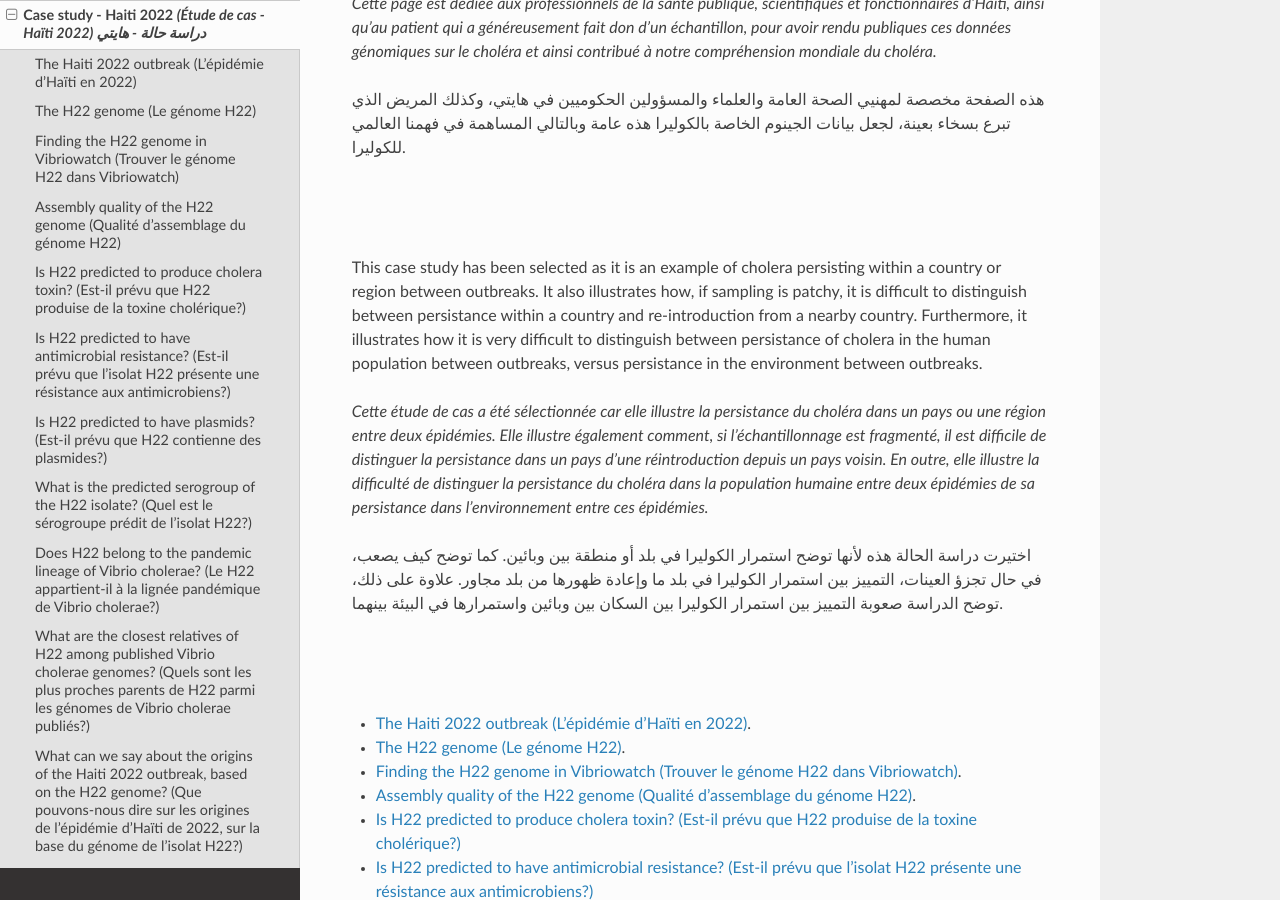
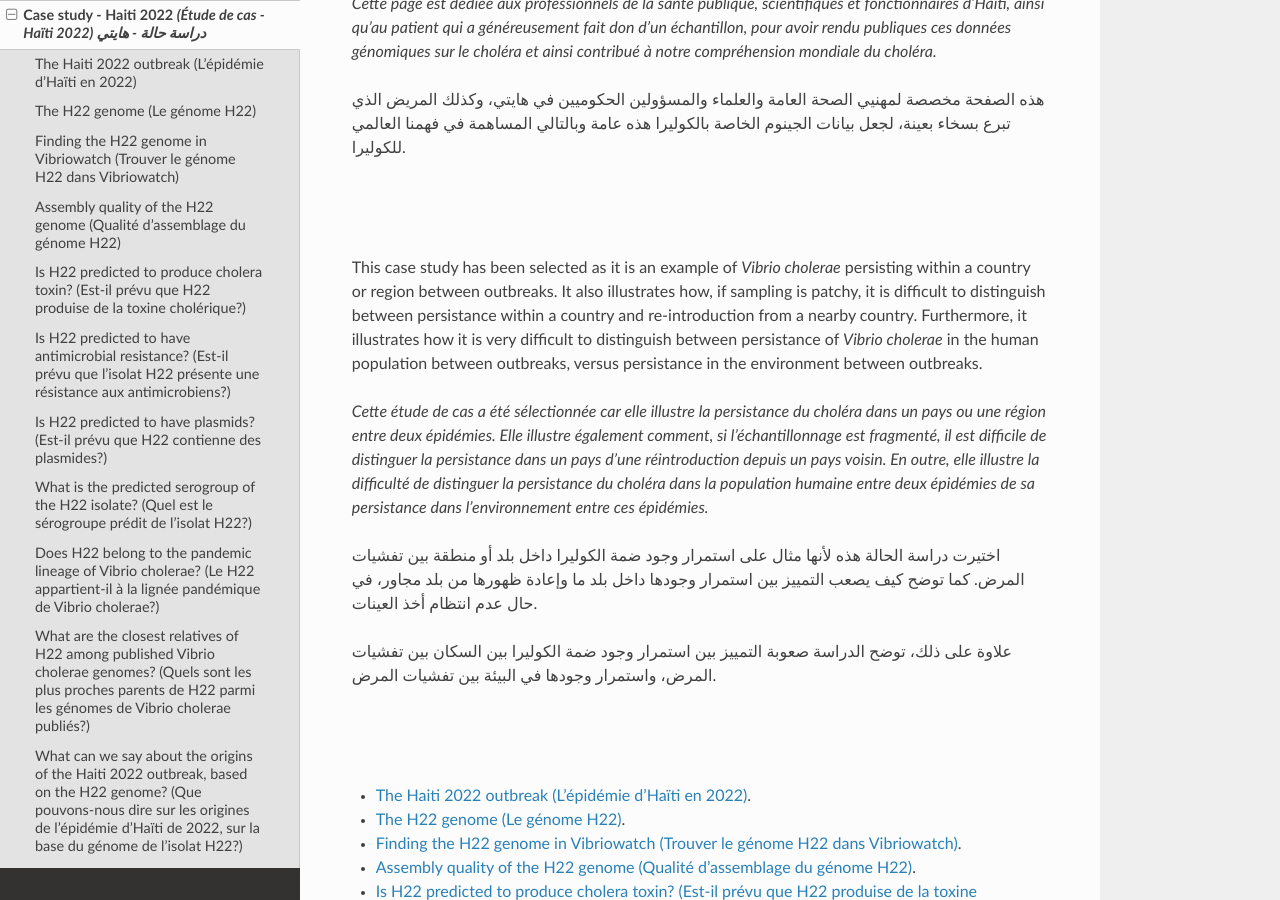
Before and after one commit to avrilcoghlan/vibriowatch, a Sphinx documentation site: the page built from docs/source/haiti.rst, in a window 1280 px wide and 900 px high, scrolled down 590 px. Built offline with Sphinx 7.4.7 and the Read the Docs theme 3.1.0, drawn with Linux system fonts in a browser that asks for light colours.

Commit message:
Update haiti.rst

```diff
--- a/docs/source/haiti.rst
+++ b/docs/source/haiti.rst
@@ -21,14 +21,16 @@ global understanding of cholera.
 |
 |
 
-This case study has been selected as it is an example of cholera persisting within a country or region between outbreaks. It also illustrates
+This case study has been selected as it is an example of *Vibrio cholerae* persisting within a country or region between outbreaks. It also illustrates
 how, if sampling is patchy, it is difficult to distinguish between persistance within a country and re-introduction from a nearby country.
-Furthermore, it illustrates how it is very difficult to distinguish between persistance of cholera in the human population between outbreaks, versus
+Furthermore, it illustrates how it is very difficult to distinguish between persistance of *Vibrio cholerae* in the human population between outbreaks, versus
 persistance in the environment between outbreaks.
 
 *Cette étude de cas a été sélectionnée car elle illustre la persistance du choléra dans un pays ou une région entre deux épidémies. Elle illustre également comment, si l'échantillonnage est fragmenté, il est difficile de distinguer la persistance dans un pays d'une réintroduction depuis un pays voisin. En outre, elle illustre la difficulté de distinguer la persistance du choléra dans la population humaine entre deux épidémies de sa persistance dans l'environnement entre ces épidémies.*
 
-اختيرت دراسة الحالة هذه لأنها توضح استمرار الكوليرا في بلد أو منطقة بين وبائين. كما توضح كيف يصعب، في حال تجزؤ العينات، التمييز بين استمرار الكوليرا في بلد ما وإعادة ظهورها من بلد مجاور. علاوة على ذلك، توضح الدراسة صعوبة التمييز بين استمرار الكوليرا بين السكان بين وبائين واستمرارها في البيئة بينهما.
+اختيرت دراسة الحالة هذه لأنها مثال على استمرار وجود ضمة الكوليرا داخل بلد أو منطقة بين تفشيات المرض. كما توضح كيف يصعب التمييز بين استمرار وجودها داخل بلد ما وإعادة ظهورها من بلد مجاور، في حال عدم انتظام أخذ العينات.
+
+علاوة على ذلك، توضح الدراسة صعوبة التمييز بين استمرار وجود ضمة الكوليرا بين السكان بين تفشيات المرض، واستمرار وجودها في البيئة بين تفشيات المرض.
 
 |
 |
```
